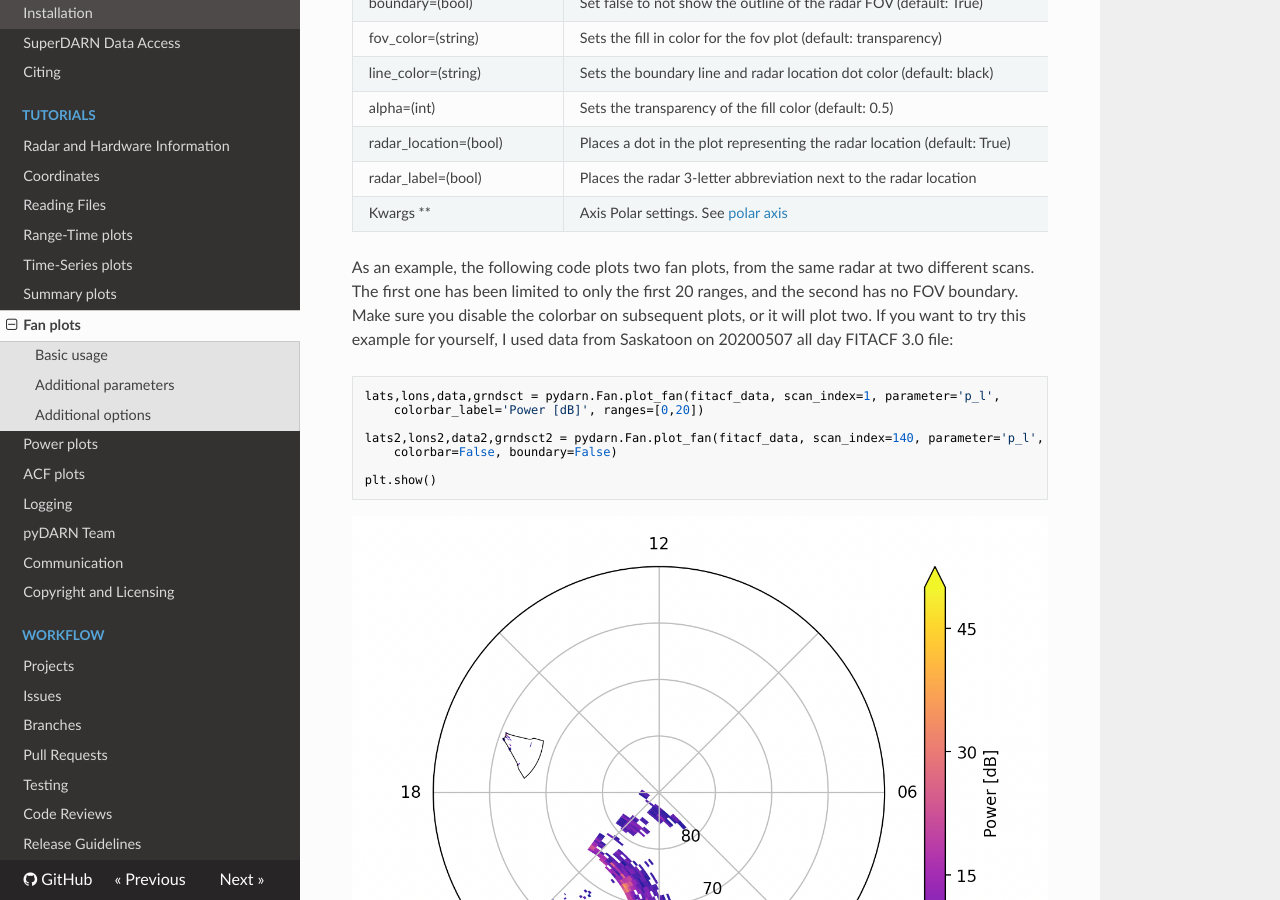
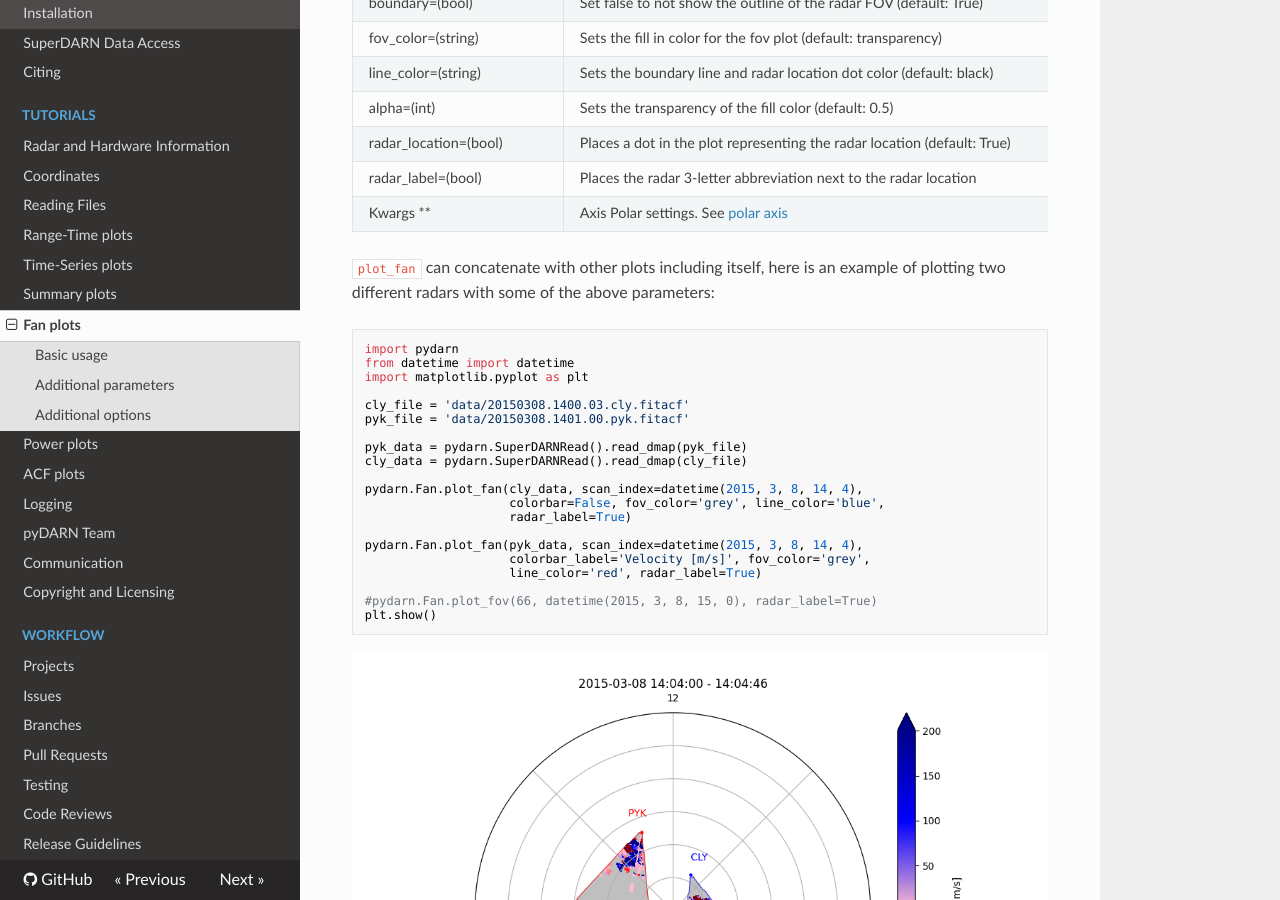
Before and after one commit to SuperDARN/pydarn, an MkDocs documentation site: the page built from docs/user/fan.md, in a window 1280 px wide and 900 px high, scrolled down 4113 px. Built offline with MkDocs 1.6.1, drawn with Linux system fonts in a browser that asks for light colours; nearby versions of some CDN libraries.

Commit message:
finished updating

````diff
--- a/docs/user/fan.md
+++ b/docs/user/fan.md
@@ -106,17 +106,29 @@ Here is a list of all the current options than can be used with `plot_fan`
 | Kwargs **                     | Axis Polar settings. See [polar axis](axis.py)                                                          |
 
 
+`plot_fan` can concatenate with other plots including itself, here is an example of plotting two different radars with some of the above parameters:
 
+```python
+import pydarn
+from datetime import datetime
+import matplotlib.pyplot as plt
 
+cly_file = 'data/20150308.1400.03.cly.fitacf'
+pyk_file = 'data/20150308.1401.00.pyk.fitacf'
 
-As an example, the following code plots two fan plots, from the same radar at two different scans. The first one has been limited to only the first 20 ranges, and the second has no FOV boundary. Make sure you disable the colorbar on subsequent plots, or it will plot two. If you want to try this example for yourself, I used data from Saskatoon on 20200507 all day FITACF 3.0 file:
-```python
-lats,lons,data,grndsct = pydarn.Fan.plot_fan(fitacf_data, scan_index=1, parameter='p_l',
-	colorbar_label='Power [dB]', ranges=[0,20])
+pyk_data = pydarn.SuperDARNRead().read_dmap(pyk_file)
+cly_data = pydarn.SuperDARNRead().read_dmap(cly_file)
 
-lats2,lons2,data2,grndsct2 = pydarn.Fan.plot_fan(fitacf_data, scan_index=140, parameter='p_l',
-	colorbar=False, boundary=False)
+pydarn.Fan.plot_fan(cly_data, scan_index=datetime(2015, 3, 8, 14, 4),
+                    colorbar=False, fov_color='grey', line_color='blue',
+                    radar_label=True)
 
+pydarn.Fan.plot_fan(pyk_data, scan_index=datetime(2015, 3, 8, 14, 4),
+                    colorbar_label='Velocity [m/s]', fov_color='grey',
+                    line_color='red', radar_label=True)
+
+#pydarn.Fan.plot_fov(66, datetime(2015, 3, 8, 15, 0), radar_label=True)
 plt.show()
 ```
+
 ![](../imgs/fan_3.png)
````
Also changed, not shown: docs/imgs/fan_3.png.
